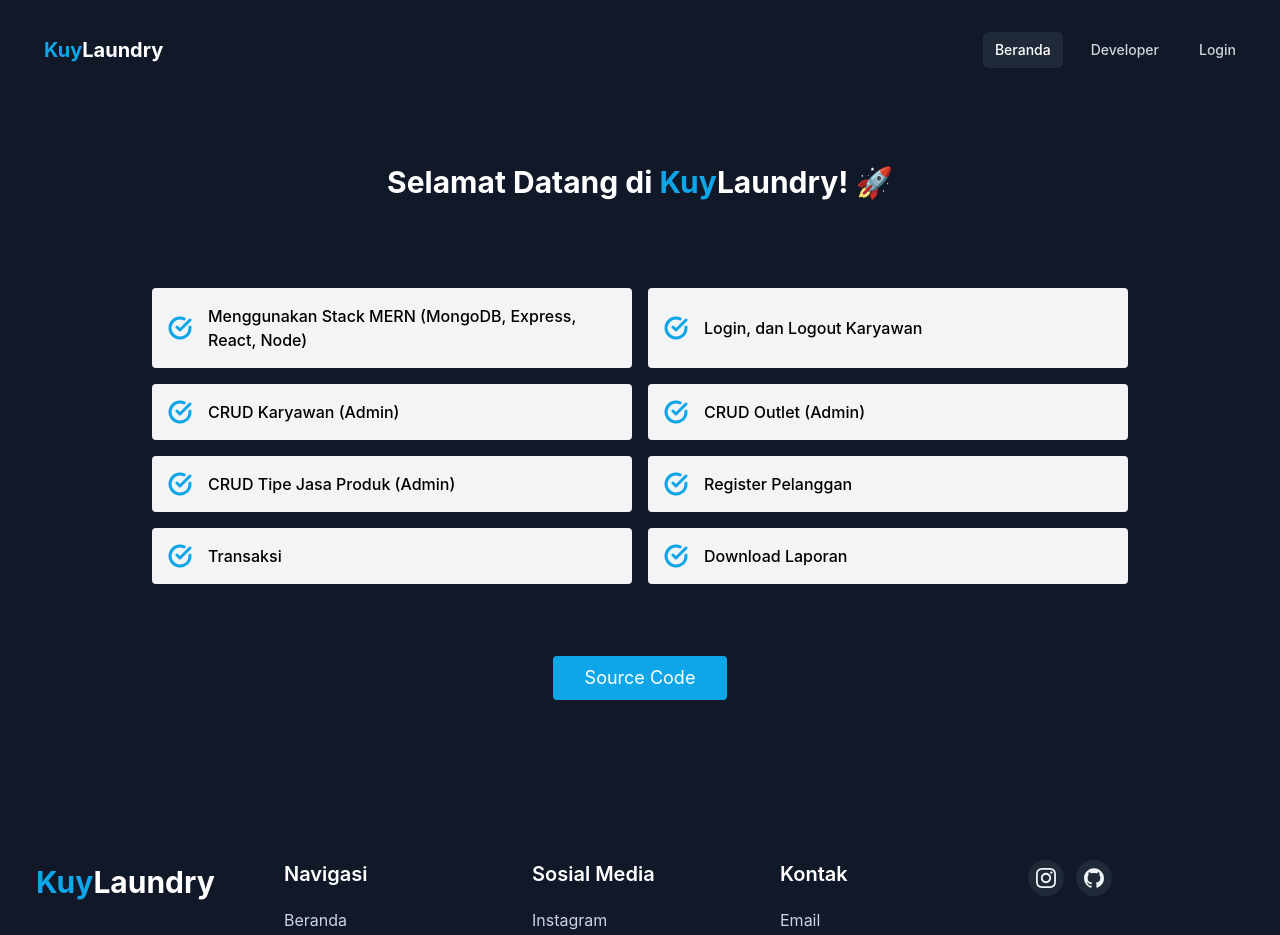
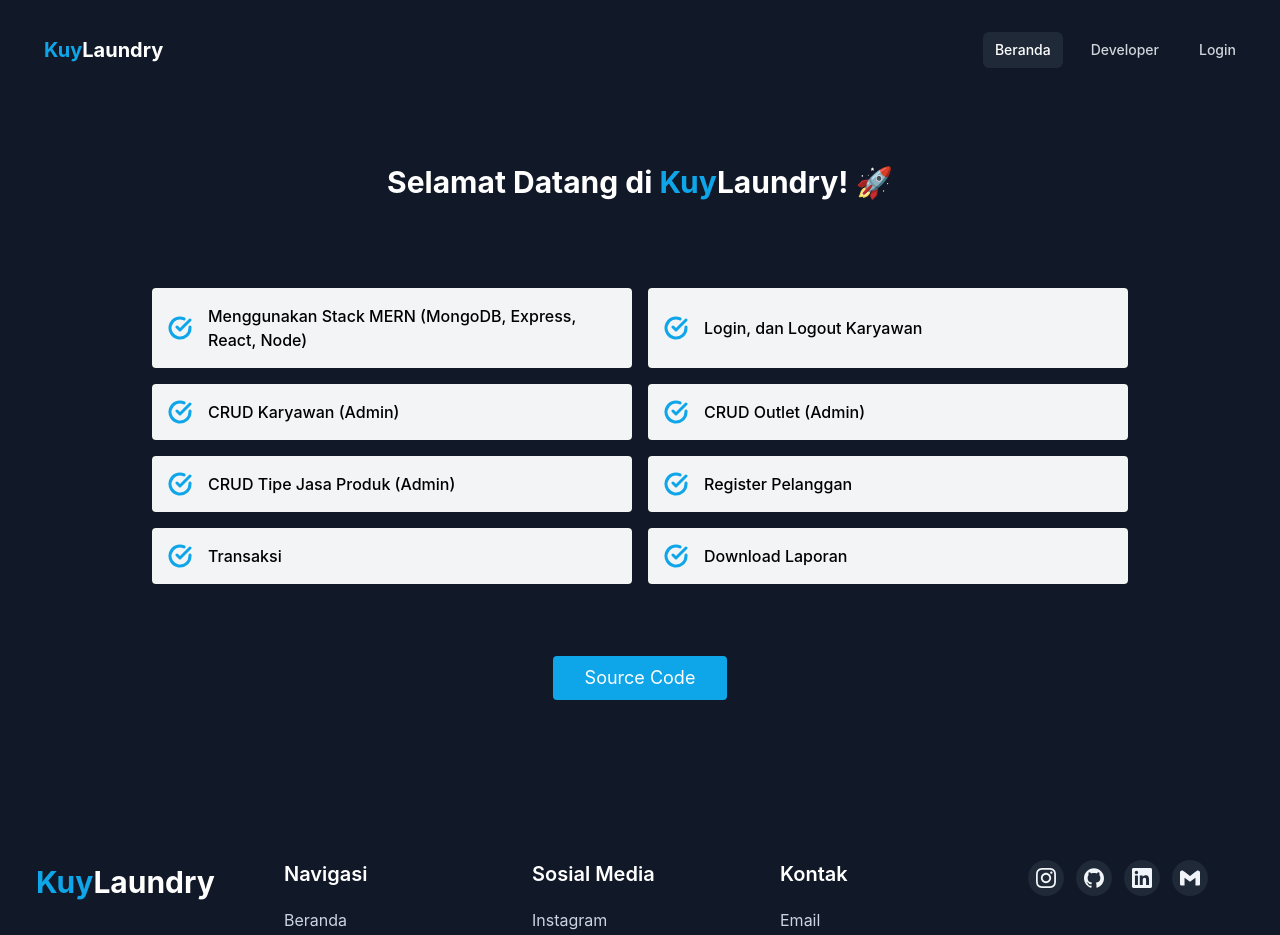
Before and after one commit to nuflakbrr/KuyLaundry, a React (Vite) app: page / in a window 1280 px wide. Shown: the top 935 px of the page. Built offline with nearby package versions, Linux system fonts and the light colour scheme.

Commit message:
improve footer

```diff
--- a/src/components/Footer.jsx
+++ b/src/components/Footer.jsx
@@ -13,11 +13,12 @@ export default function Footer() {
     const socialLink = [
         { href: 'https://instagram.com/kbrnugroho', name: 'Instagram' },
         { href: 'https://github.com/nuflakbrr', name: 'GitHub' },
+        { href: 'https://naufalakbar.me', name: 'Website' },
     ]
 
     const contactLink = [
         { href: 'mailto:naufalakbar378@gmail.com', name: 'Email' },
-        { href: 'https://www.linkedin.com/public-profile/in/nuflakbrr', name: 'LinkedIn' }
+        { href: 'https://linkedin.com/public-profile/in/nuflakbrr', name: 'LinkedIn' }
     ]
 
     return (
@@ -97,7 +98,7 @@ export default function Footer() {
                                 </span>
                             </a>
 
-                            {/* Twitter */}
+                            {/* GitHub */}
                             <a href='https://github.com/nuflakbrr' target='_blank'>
                                 <span className='mr-3 flex h-9 w-9 items-center justify-center rounded-full bg-gray-800 text-slate-100 hover:bg-sky-500 hover:text-zinc-50'>
                                     <svg
@@ -108,6 +109,36 @@ export default function Footer() {
                                         className='fill-current'
                                     >
                                         <title>GitHub</title><path d="M12 .297c-6.63 0-12 5.373-12 12 0 5.303 3.438 9.8 8.205 11.385.6.113.82-.258.82-.577 0-.285-.01-1.04-.015-2.04-3.338.724-4.042-1.61-4.042-1.61C4.422 18.07 3.633 17.7 3.633 17.7c-1.087-.744.084-.729.084-.729 1.205.084 1.838 1.236 1.838 1.236 1.07 1.835 2.809 1.305 3.495.998.108-.776.417-1.305.76-1.605-2.665-.3-5.466-1.332-5.466-5.93 0-1.31.465-2.38 1.235-3.22-.135-.303-.54-1.523.105-3.176 0 0 1.005-.322 3.3 1.23.96-.267 1.98-.399 3-.405 1.02.006 2.04.138 3 .405 2.28-1.552 3.285-1.23 3.285-1.23.645 1.653.24 2.873.12 3.176.765.84 1.23 1.91 1.23 3.22 0 4.61-2.805 5.625-5.475 5.92.42.36.81 1.096.81 2.22 0 1.606-.015 2.896-.015 3.286 0 .315.21.69.825.57C20.565 22.092 24 17.592 24 12.297c0-6.627-5.373-12-12-12" />
+                                    </svg>
+                                </span>
+                            </a>
+
+                            {/* LinkedIn */}
+                            <a href='https://linkedin.com/public-profile/in/nuflakbrr' target='_blank'>
+                                <span className='mr-3 flex h-9 w-9 items-center justify-center rounded-full bg-gray-800 text-slate-100 hover:bg-sky-500 hover:text-zinc-50'>
+                                    <svg
+                                        role='img'
+                                        width={20}
+                                        viewBox='0 0 24 24'
+                                        xmlns='http://www.w3.org/2000/svg'
+                                        className='fill-current'
+                                    >
+                                        <title>LinkedIn</title><path d="M20.447 20.452h-3.554v-5.569c0-1.328-.027-3.037-1.852-3.037-1.853 0-2.136 1.445-2.136 2.939v5.667H9.351V9h3.414v1.561h.046c.477-.9 1.637-1.85 3.37-1.85 3.601 0 4.267 2.37 4.267 5.455v6.286zM5.337 7.433c-1.144 0-2.063-.926-2.063-2.065 0-1.138.92-2.063 2.063-2.063 1.14 0 2.064.925 2.064 2.063 0 1.139-.925 2.065-2.064 2.065zm1.782 13.019H3.555V9h3.564v11.452zM22.225 0H1.771C.792 0 0 .774 0 1.729v20.542C0 23.227.792 24 1.771 24h20.451C23.2 24 24 23.227 24 22.271V1.729C24 .774 23.2 0 22.222 0h.003z" />
+                                    </svg>
+                                </span>
+                            </a>
+
+                            {/* Email */}
+                            <a href='mailto:naufalakbar378@gmail.com' target='_blank'>
+                                <span className='mr-3 flex h-9 w-9 items-center justify-center rounded-full bg-gray-800 text-slate-100 hover:bg-sky-500 hover:text-zinc-50'>
+                                    <svg
+                                        role='img'
+                                        width={20}
+                                        viewBox='0 0 24 24'
+                                        xmlns='http://www.w3.org/2000/svg'
+                                        className='fill-current'
+                                    >
+                                        <title>Gmail</title><path d="M24 5.457v13.909c0 .904-.732 1.636-1.636 1.636h-3.819V11.73L12 16.64l-6.545-4.91v9.273H1.636A1.636 1.636 0 0 1 0 19.366V5.457c0-2.023 2.309-3.178 3.927-1.964L5.455 4.64 12 9.548l6.545-4.91 1.528-1.145C21.69 2.28 24 3.434 24 5.457z" />
                                     </svg>
                                 </span>
                             </a>
```
